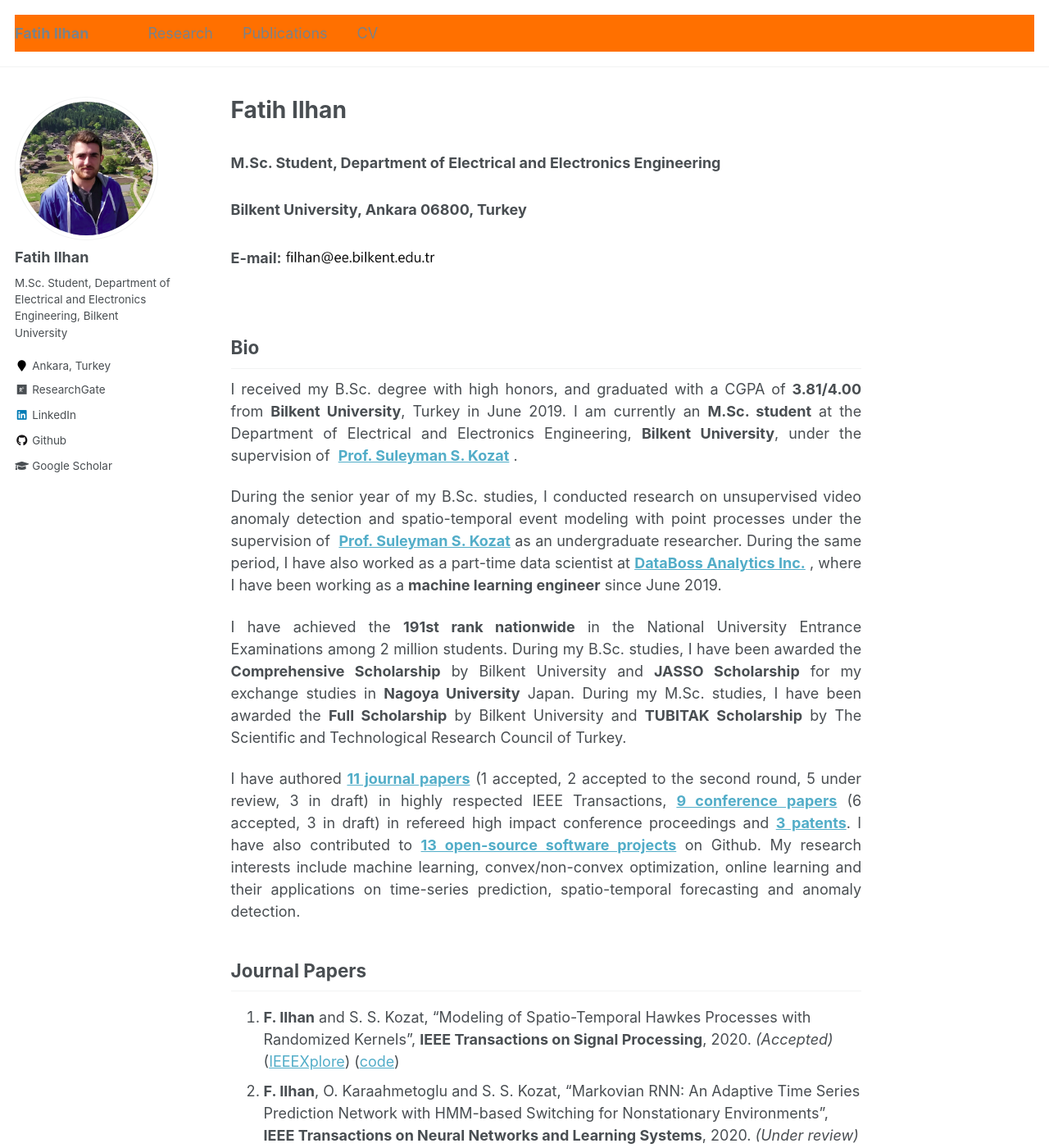
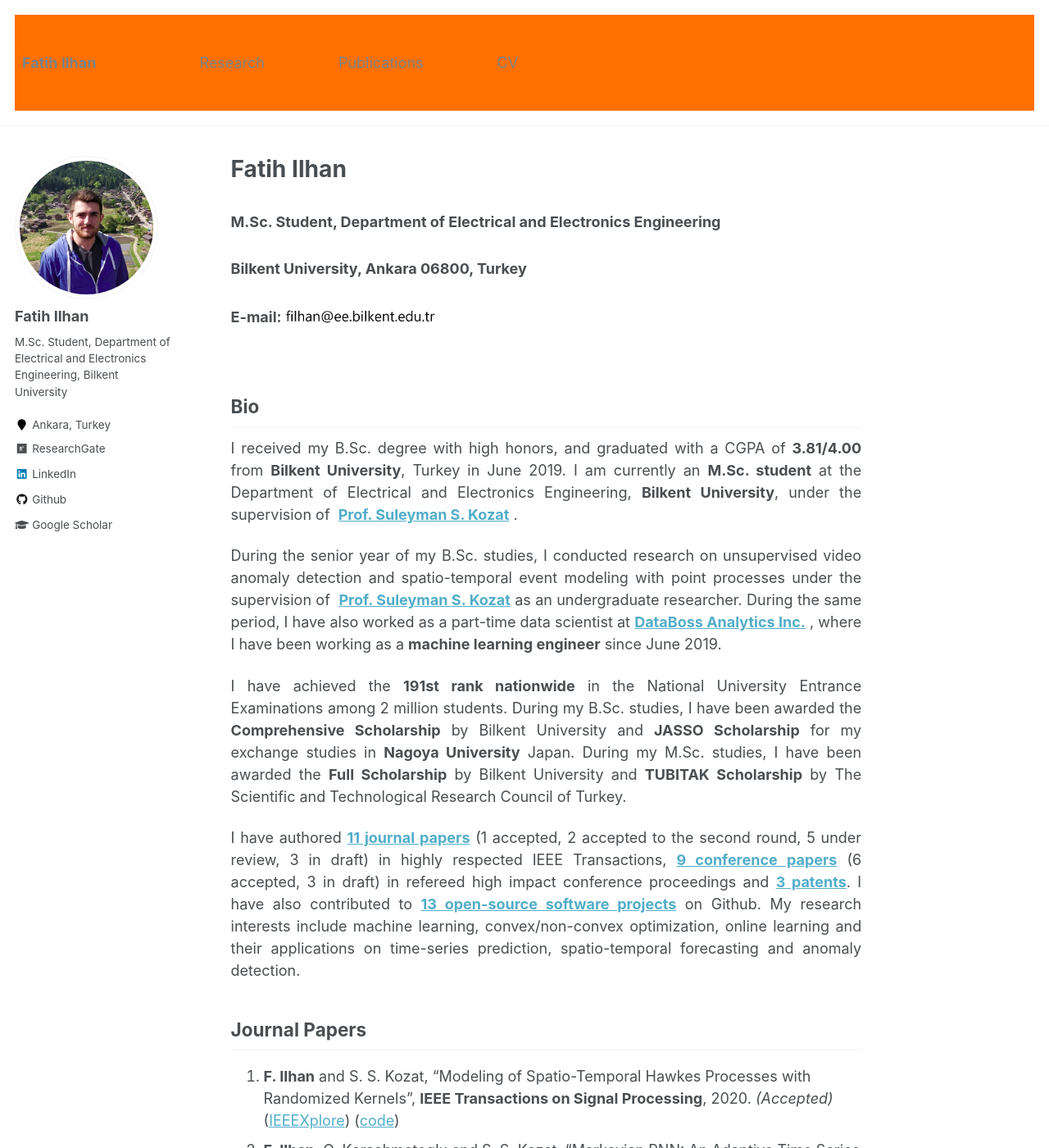
Before and after one commit to fatih-ilhan/fatih-ilhan.github.io, a Jekyll site: the page built from _pages/about.md, in a window 1280 px wide and 1400 px high. Shown: the whole window at 82% size. Built offline with Jekyll 4.4.1, drawn with Linux system fonts in a browser that asks for light colours.

Commit message:
Update _navigation.scss

```diff
--- a/_sass/_navigation.scss
+++ b/_sass/_navigation.scss
@@ -179,8 +179,8 @@
 
   a {
     display: block;
-    margin: 0 1rem;
-    padding: 0.5rem 0;
+    margin: 2rem 2rem;
+    padding: 0.5rem 0.5rem;
     color: $masthead-link-color;
     text-decoration: none;
 
```
